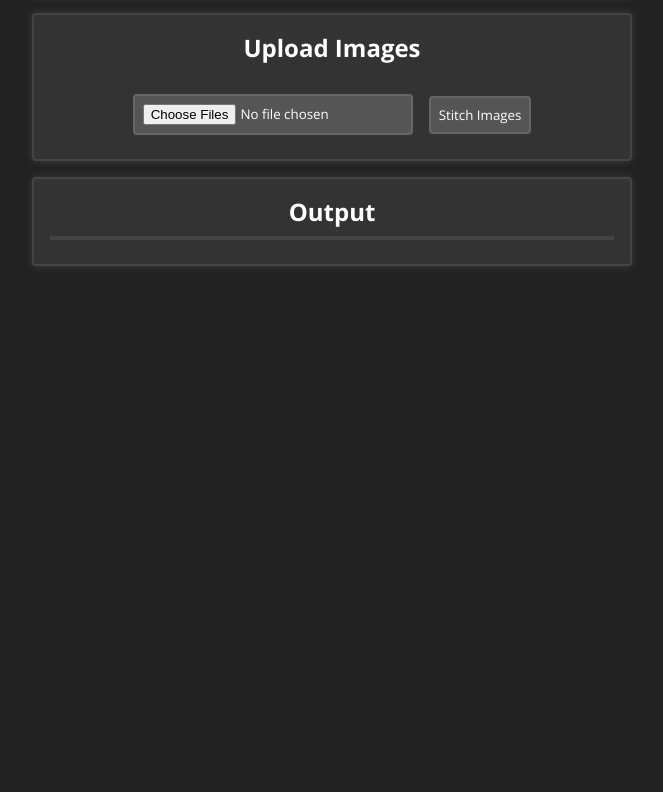
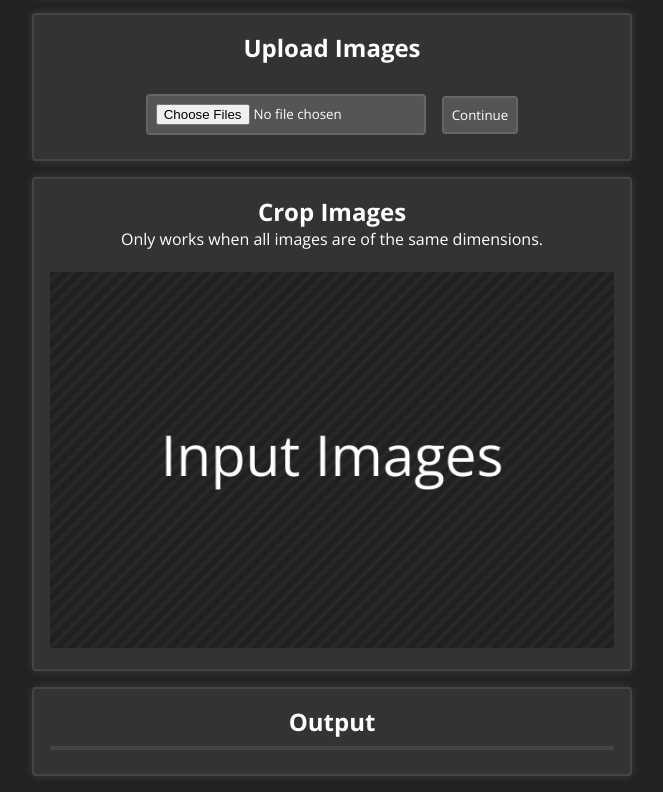
Before and after one commit to Spentine/ImageStitcher, a plain HTML site: page index.html in a window 1280 px wide. Shown: the part 120-912 px from the top of the page, without its empty margins (308-971 px from the left). Before the commit the page ends 800 px from the top, so only its background shows below. Drawn offline with nearby package versions, Linux system fonts and the light colour scheme.

Commit message:
make crop canvas

```diff
--- /dev/null
+++ b/crop.js
@@ -0,0 +1,65 @@
+class CropCanvas {
+  constructor(canvas) {
+    this.canvas = canvas;
+    this.ctx = canvas.getContext("2d");
+    this.images = [];
+    this.crop = {
+      top: 0,
+      right: 0,
+      bottom: 0,
+      left: 0,
+    };
+
+    this.canvas.width = 600;
+    this.canvas.height = 400;
+    this.renderLoop();
+  }
+
+  loadImages(images) {
+    this.images = images;
+  }
+
+  canvasBackground() {
+    // fill background
+    this.ctx.fillStyle = "#202020";
+    this.ctx.fillRect(0, 0, this.canvas.width, this.canvas.height);
+
+    // create diagonal lines
+    const width = 10 / 2; // width of the lines
+    const step = 10 + width; // distance between lines
+    this.ctx.strokeStyle = "#282828";
+    this.ctx.lineWidth = width;
+    this.ctx.lineCap = "round";
+    const drawWidth = this.canvas.width + this.canvas.height + width; // draw width
+    let x = -width + (Date.now() / 100 % step);
+    while (x < drawWidth) {
+      this.ctx.beginPath();
+      this.ctx.moveTo(x + width, -width);
+      this.ctx.lineTo(-width, x + width);
+      this.ctx.stroke();
+
+      x += step;
+    }
+  }
+
+  renderLoop() {
+    script: {
+      this.canvasBackground();
+      if (this.images.length === 0) {
+        // render text "input images"
+        const text = "Input Images";
+        this.ctx.fillStyle = "#ffffff";
+        this.ctx.font = `${this.canvas.width / 10}px "Open Sans"`;
+        this.ctx.textAlign = "center";
+        this.ctx.textBaseline = "middle";
+        this.ctx.fillText(text, this.canvas.width / 2, this.canvas.height / 2);
+        break script;
+      }
+    }
+    window.requestAnimationFrame(this.renderLoop.bind(this));
+  }
+}
+
+export {
+  CropCanvas
+};
--- a/index.html
+++ b/index.html
@@ -19,8 +19,18 @@
             <!-- just use a simple file input for now -->
             <input type="file" id="imageInput" accept="image/*" multiple>
           </div>
-          <button id="stitchButton"> Stitch Images </button>
+          <button id="step1Button"> Continue </button>
         </div>
+      </div>
+
+      <div class="content-container">
+        <h2 class="centered-text"> Crop Images </h2>
+        <p class="centered-text"> Only works when all images are of the same dimensions. </p>
+        <br>
+
+        <canvas id="cropCanvas">
+
+        </canvas>
       </div>
 
       <div class="content-container">
--- a/script.js
+++ b/script.js
@@ -1,6 +1,9 @@
 import {
   stitchImages,
 } from "./stitcher.js";
+import {
+  CropCanvas,
+} from "./crop.js";
 
 /**
  * convert a fileList into an array of image objects
@@ -18,29 +21,41 @@ async function getImageArray(fileList) {
   return imageArray;
 }
 
-function main() {
-  const imageInput = document.getElementById("imageInput");
-  const stitchButton = document.getElementById("stitchButton");
-  const outputContainer = document.getElementById("outputContainer");
+class ImageStitcherUI {
+  constructor() {
+    this.imageInput = document.getElementById("imageInput");
+    this.step1Button = document.getElementById("step1Button");
+    this.outputContainer = document.getElementById("outputContainer");
+    this.cropCanvas = document.getElementById("cropCanvas");
 
-  stitchButton.addEventListener("click", async () => {
-    const fileList = imageInput.files;
+    this.cc = new CropCanvas(this.cropCanvas);
 
-    if (fileList.length === 0) {
-      alert("Please upload at least one image.");
+    this.addInteractivity();
+  }
+
+  addInteractivity() {
+    this.step1Button.addEventListener("click", this.step1.bind(this));
+  }
+
+  async step1() {
+    const images = this.imageInput.files;
+
+    // check images length
+    if (images.length === 0) {
+      alert("Please select at least one image.");
       return;
     }
 
-    const images = await getImageArray(fileList);
-    const stitched = await stitchImages(images);
+    // convert fileList to array of images
+    const imageArray = await getImageArray(images);
 
-    // clear previous output
-    while (outputContainer.firstChild) {
-      outputContainer.removeChild(outputContainer.firstChild);
-    }
+    // crop canvas
+    this.cc.loadImages(imageArray);
+  }
+}
 
-    outputContainer.appendChild(stitched);
-  });
+function main() {
+  const ui = new ImageStitcherUI();
 }
 
 if (document.readyState === "loading") {
--- a/style.css
+++ b/style.css
@@ -43,8 +43,9 @@ hr {
 }
 
 .main-container {
-  width: 600px;
+  max-width: 600px;
   margin: 0 auto;
+  padding: 0 16px;
 }
 
 .content-container {
@@ -74,3 +75,7 @@ hr {
   align-items: center;
   justify-content: center;
 }
+
+#cropCanvas {
+  width: 100%;
+}
```
Also changed, not shown: 1 other file.
